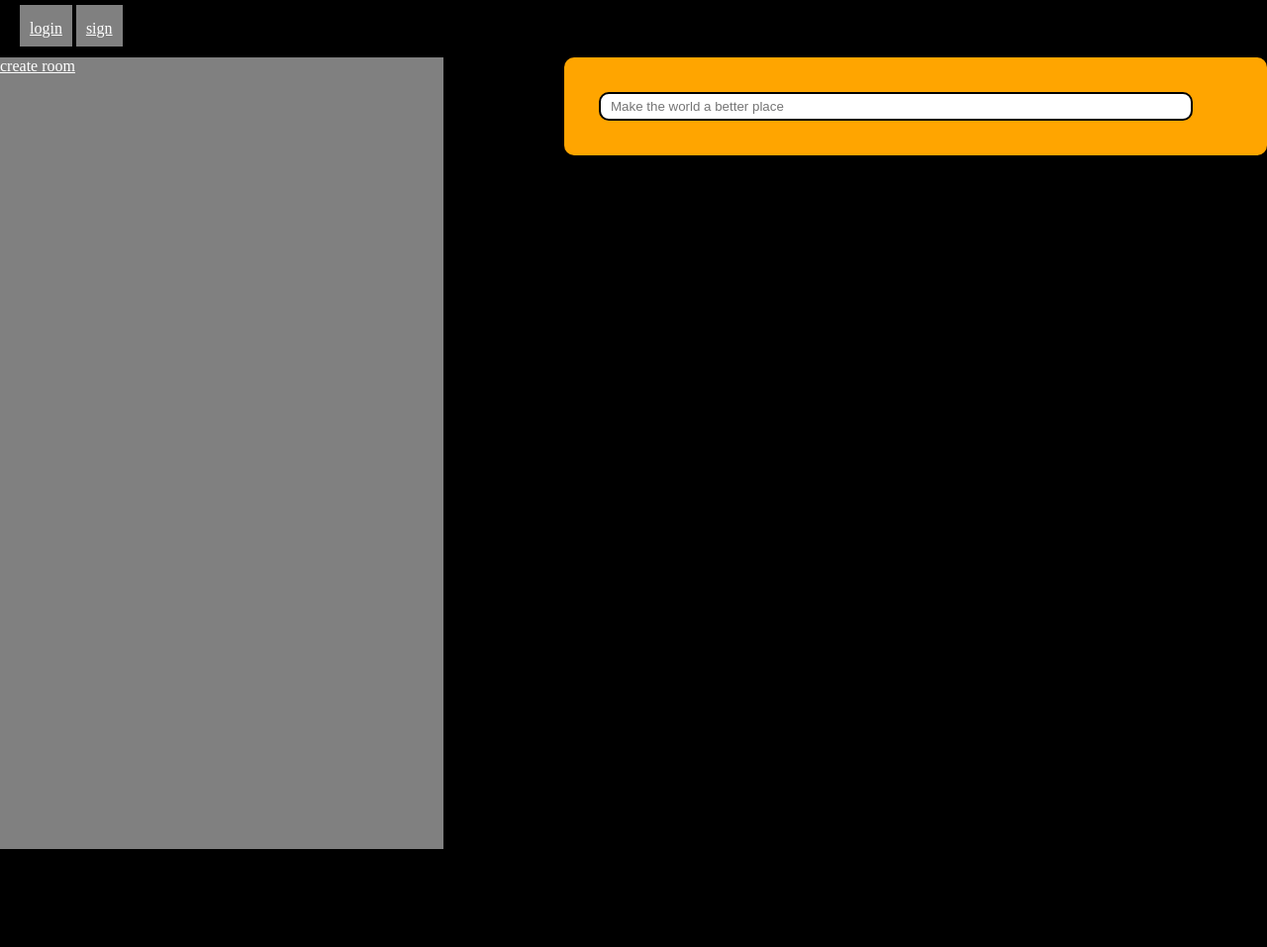
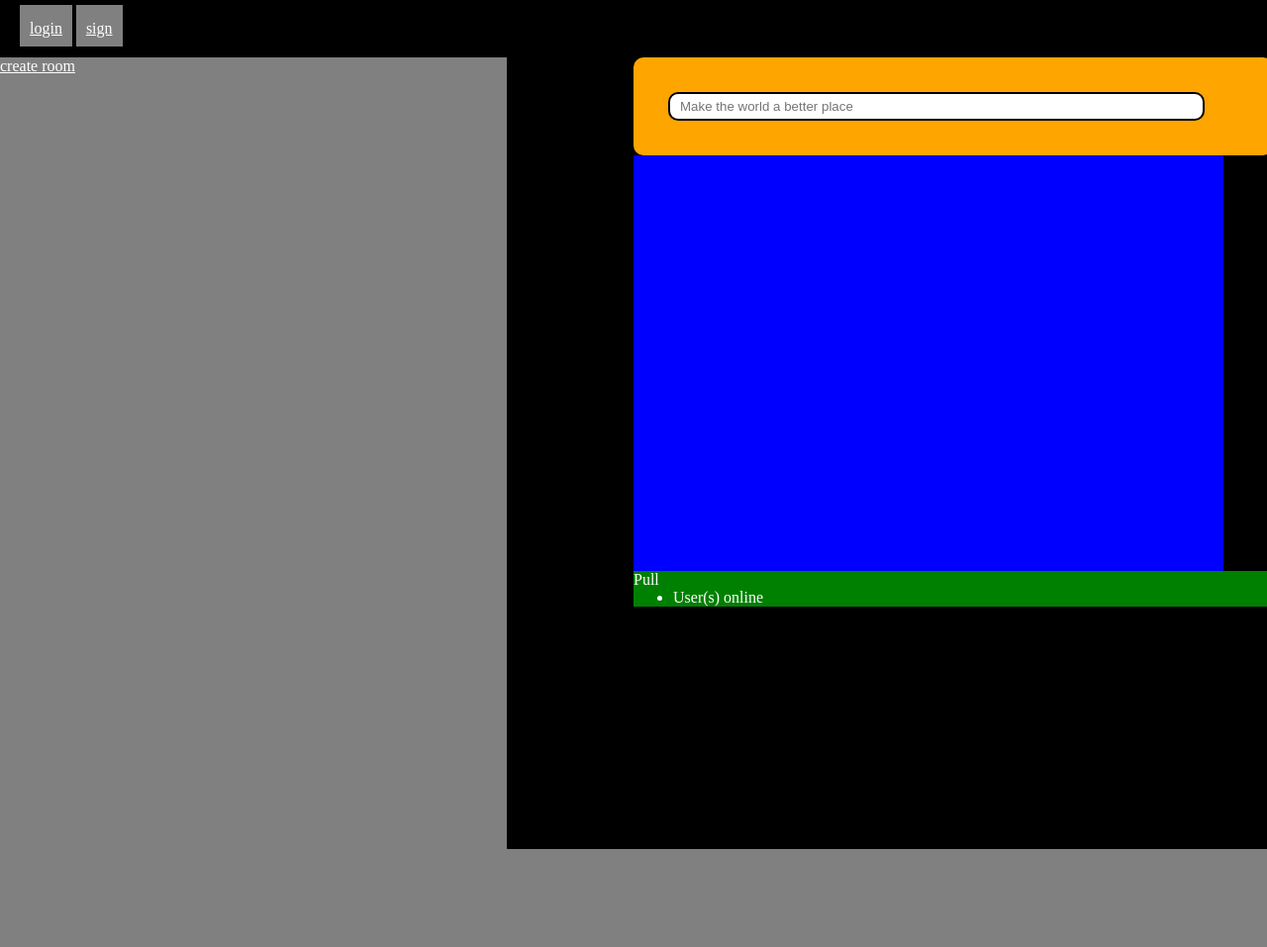
Before and after one commit to CastCris/TalkTalk, a Python web app: template templates/index.html in a window 1280 px wide. Shown: the whole page at 99% size. After the commit the page ends 858 px from the top, so only its background shows below. Run offline with Jinja, Linux system fonts and the light colour scheme; the template is opened without the code that fills it, so the values that code supplies are empty.

Commit message:
start_a_serious_disgn_for_user_interface

```diff
--- a/static/style/index.css
+++ b/static/style/index.css
@@ -1,3 +1,24 @@
+:root{
+    --user_online_width: 29vw;
+
+    --rooms_width: 40vw;
+
+    --interface_user_main_width: 50vw;
+    --interface_user_main_height: 100%;
+
+    --chat_width: 90%;
+    --chat_height: 50vh;
+
+    --chat_forms_height: 10%;
+    --chat_forms_width: 90%;
+
+    --chat_input_height: 20%;
+    --chat_input_width: 10%;
+
+    --chat_message_height: 50vh;
+    --chat_message_width: 50vw;
+}
+
 main{
     display:flex;
     justify-content: space-between;
@@ -5,7 +26,7 @@ main{
 
 #rooms{
     background-color: gray;
-    width: 35vw;
+    width: var(--rooms_width);
     height: 100vh;
 
     overflow-y: scroll;
@@ -21,15 +42,38 @@ main{
     color: white;
 }
 
+#interface_user_main{
+    width: var(--interface_user_main_width);
+    height: var(--interface_user_main_height);
+}
+
+
+#chat{
+    width: var(--interface_user_main_width);
+    height: var(--interface_user_main_height);
+}
+
 #chat_forms{
-    width: 50vw;
+    width: var(--chat_width);
+    height: var(--chat_forms_height);
 }
 
 #chat_input{
-    width: 45vw;
+    width: var(--chat_width);
+    height: var(--chat_forms_height);
 }
 
 #chat_message{
     overflow-y: scroll;
-    height: 100vh;
+
+    background-color: blue;
+
+    height: var(--chat_message_height);
+    width: var(--chat_width);
+
+    padding: 10px;
 }
+
+#server_status{
+    background-color: green;
+}
--- a/templates/index.html
+++ b/templates/index.html
@@ -12,6 +12,7 @@
     <ul id="rooms_able"></ul>
 </div>
 
+<div id="interface_user_main">
     <div id="chat">
         <form id="chat_forms">
             <input type="text" autocomplete="off" placeholder="Make the world a better place" id="chat_input" required>
@@ -21,5 +22,15 @@
         <div id="chat_message"></div>
     </div>
 
+    <div id="server_status">
+        <div id="button_pull">
+            Pull
+        </div>
+
+        <ul>
+            <li>User(s) online</li>
+        </ul>
+    </div>
+</div>
 
 {% endblock %}
```
Lines whose indentation alone changed are shown as unchanged.
